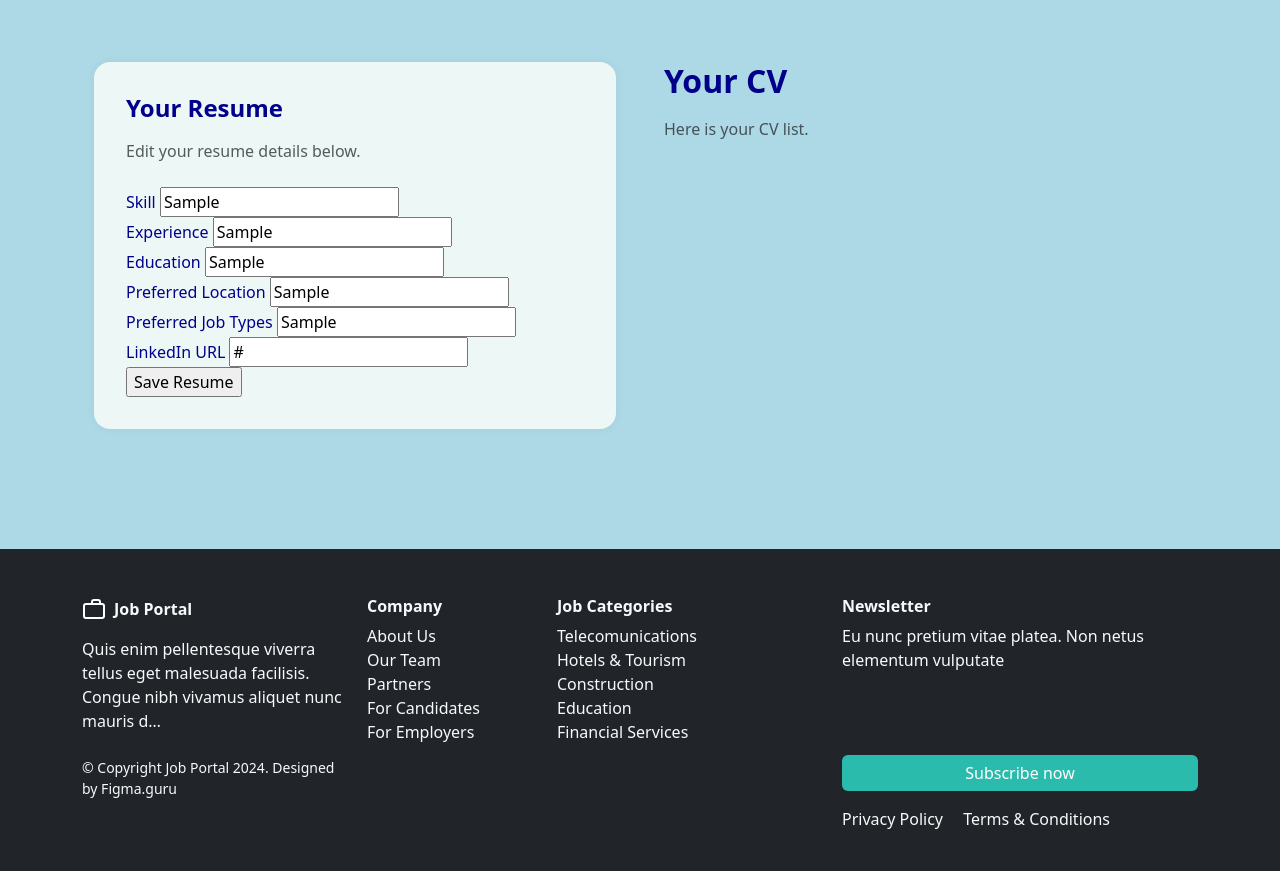
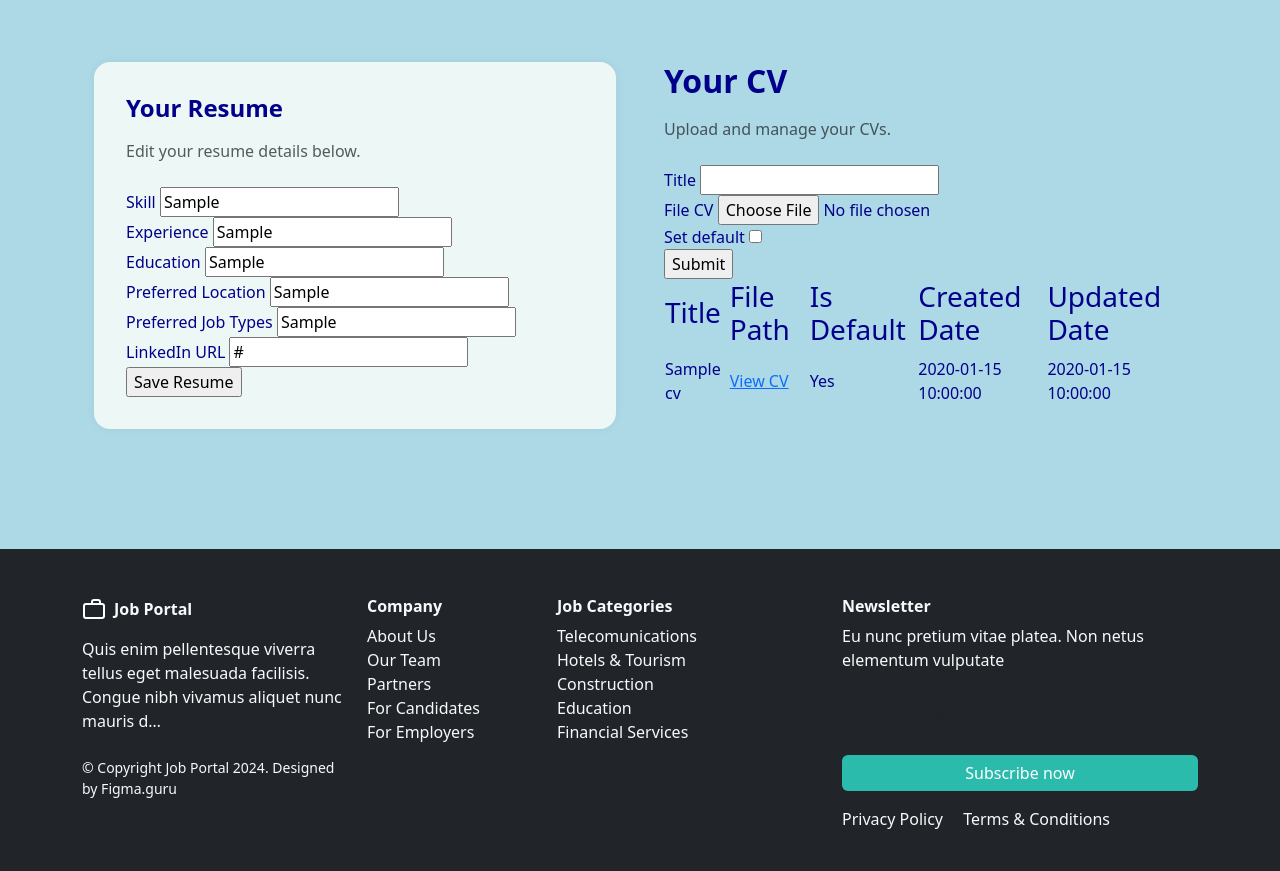
Before and after one commit to PNamGP1120/RecruitmentFlaskApp, a Flask app: page /profile in a window 1280 px wide. Shown: the part 355-1226 px from the top of the page. Run offline with Flask 3, Linux system fonts and the light colour scheme; a user stored in the database is signed in; tables that the repository leaves empty hold one stand-in row (values such as "Sample post"); grey boxes marked "Sample" are stand-in pictures.

Commit message:
complete resume and CV yeah yeah

```diff
--- a/app/__init__.py
+++ b/app/__init__.py
@@ -5,7 +5,7 @@ from urllib.parse import quote
 from flask_login import LoginManager
 app = Flask(__name__)
 app.config['SECRET_KEY']='jikagfvcuyidwsgvvudbsjahfduyjfvdguieygvsfuy'
-app.config['SQLALCHEMY_DATABASE_URI'] = 'mysql+pymysql://root:%s@localhost/recruitmentdb?charset=utf8mb4' % quote("0212")
+app.config['SQLALCHEMY_DATABASE_URI'] = 'mysql+pymysql://root:%s@localhost/recruitmentdb?charset=utf8mb4' % quote("Admin@123")
 app.config['SQLALCHEMY_TRACK_MODIFICATIONS'] = True
 app.config["PAGE_SIZE"] = 8
 
--- a/app/index.py
+++ b/app/index.py
@@ -25,44 +25,68 @@ def index():
 
 
 @app.route('/profile', methods=['POST', 'GET'])
-def resume_process():
+def profile_process():
     title = "Resume & CV Management"
     subtitle = "Edit your resume & CV"
 
     # Fetch the current user's resume (if it exists)
     resume = Resume.query.filter_by(user_id=current_user.id).first()
+    cv_list = CV.query.filter_by(resume_id=resume.id).all() if resume else []
 
     if request.method == 'POST':
-        if (not request.form['skill'] or not request.form['experience'] or not request.form['education']
-                or not request.form['location'] or not request.form['job'] or not request.form['linkedin']):
-            flash('Please enter all required resume details', 'danger')
-        else:
-            # Prepare resume data
-            resume_data = {
-                'skill': request.form['skill'],
-                'experience': request.form['experience'],
-                'education': request.form['education'],
-                'preferred_locations': request.form['location'],
-                'preferred_job_types': request.form['job'],
-                'linkedin_url': request.form.get('linkedin', '')
-            }
-            # Update or create resume
-            if resume:
-                # Update existing resume
-                dao.update_resume(resume, resume_data)
-                flash('Resume was successfully updated', 'success')
+        if 'resume_form' in request.form:
+            if (not request.form['skill'] or not request.form['experience'] or not request.form['education']
+                    or not request.form['location'] or not request.form['job'] or not request.form['linkedin']):
+                flash('Please enter all required resume details', 'danger')
             else:
-                # Create new resume
-                resume = Resume(**resume_data)
-                dao.add_resume(resume)
-                flash('Resume was successfully added', 'success')
-            return redirect(url_for('resume_process'))
+                # Prepare resume data
+                resume_data = {
+                    'skill': request.form['skill'],
+                    'experience': request.form['experience'],
+                    'education': request.form['education'],
+                    'preferred_locations': request.form['location'],
+                    'preferred_job_types': request.form['job'],
+                    'linkedin_url': request.form.get('linkedin', '')
+                }
+                # Update or create resume
+                if resume:
+                    # Update existing resume
+                    dao.update_resume(resume, resume_data)
+                    flash('Resume was successfully updated', 'success')
+                else:
+                    # Create new resume
+                    resume = Resume(**resume_data)
+                    dao.add_resume(resume)
+                    flash('Resume was successfully added', 'success')
 
-    return render_template('profile/profile.html', title=title, subtitle=subtitle, resume=resume)
+        elif 'cv_form' in request.form:  # Handle CV form submission
+            title = request.form['title']
+            file = request.files['file']
+            is_default = 'default' in request.form
 
-@app.route('/profile', methods=['POST', 'GET'])
-def cv_process():
-    return render_template()
+            if not resume:
+                flash('Please create a resume before uploading a CV', 'danger')
+            elif not title or not file:
+                flash('Please provide a title and file for the CV', 'danger')
+            else:
+                # Validate file type
+                if not file.filename.lower().endswith('.pdf'):
+                    flash('Only PDF files are allowed', 'danger')
+                else:
+                    success = dao.add_cv(
+                        title=title,
+                        file=file,
+                        is_default=is_default,
+                        resume_id=resume.id if resume else None
+                    )
+                    if success:
+                        flash('CV was successfully uploaded', 'success')
+                    else:
+                        flash('Error uploading CV', 'danger')
+
+        return redirect(url_for('profile_process'))
+
+    return render_template('profile/profile.html', title=title, subtitle=subtitle, resume=resume, rows=cv_list)
 
 @app.route('/company')
 def company():
--- a/app/templates/layout/header.html
+++ b/app/templates/layout/header.html
@@ -43,7 +43,7 @@
                     {{ current_user.username }}
                 </a>
                 <ul class="dropdown-menu dropdown-menu-end" aria-labelledby="navbarDropdownUser">
-                    <li><a class="dropdown-item" href="{{url_for('resume_process')}}">Profile</a></li>
+                    <li><a class="dropdown-item" href="{{url_for('profile_process')}}">Profile</a></li>
                     <li><a class="dropdown-item" href="/settings">Settings</a></li>
                     <li>
                         <hr class="dropdown-divider">
--- a/app/templates/profile/profile.html
+++ b/app/templates/profile/profile.html
@@ -20,10 +20,6 @@
 
 <section class="py-5">
     <div class="container">
-        <div class="row g-5">
-
-            <!-- Resume Section -->
-            <div class="col-md-6">
         {% with messages = get_flashed_messages(with_categories=true) %}
             {% if messages %}
                 {% for category, message in messages %}
@@ -35,12 +31,15 @@
             {% endif %}
         {% endwith %}
 
-
+        <div class="row g-5">
+            <!-- Resume Section -->
+            <div class="col-md-6">
                 <div class="resume-form-wrapper">
                     <h4 class="fw-bold mb-3">Your Resume</h4>
                     <p class="text-muted mb-4">Edit your resume details below.</p>
 
                     <form action="{{ url_for('profile_process') }}" method="POST">
+                        <input type="hidden" name="resume_form" value="1">
                         <label>
                             Skill
                             <input type="text" name="skill" placeholder="Skill" value="{{ resume.skill if resume else '' }}">
@@ -71,14 +70,51 @@
                 </div>
             </div>
 
+            <!-- CV Section -->
             <div class="col-md-6">
                 <h2 class="fw-bold mb-3">Your CV</h2>
                 <p class="text-muted mb-4">
-                    Here is your CV list.
+                    Upload and manage your CVs.
                 </p>
 
+                <form action="{{ url_for('profile_process') }}" method="POST" enctype="multipart/form-data">
+                    <input type="hidden" name="cv_form" value="1">
+                    <label>
+                        Title
+                        <input type="text" name="title">
+                    </label><br>
+                    <label>File CV</label>
+                    <input type="file" name="file"><br>
+                    <label>
+                        Set default
+                        <input type="checkbox" name="default">
+                    </label><br>
+                    <input type="submit">
+                </form>
 
+                {% if rows %}
+                <table>
+                    <thead>
+                    <td><h3>Title</h3></td>
+                    <td><h3>File Path</h3></td>
+                    <td><h3>Is Default</h3></td>
+                    <td><h3>Created Date</h3></td>
+                    <td><h3>Updated Date</h3></td>
+                    </thead>
 
+                    {% for row in rows%}
+                    <tr>
+                        <td>{{ row.title }}</td>
+                            <td><a href="{{ row.file_path }}" target="_blank">View CV</a></td>
+                            <td>{{ 'Yes' if row.is_default else 'No' }}</td>
+                            <td>{{ row.created_date.strftime('%Y-%m-%d %H:%M:%S') }}</td>
+                            <td>{{ row.updated_date.strftime('%Y-%m-%d %H:%M:%S') if row.updated_date else 'N/A' }}</td>
+                    </tr>
+                    {% endfor %}
+                </table>
+                {% else %}
+                <p>No CVs uploaded yet.</p>
+                {% endif %}
             </div>
 
         </div>
```
Also changed, not shown: app/dao.py (+38 -0 lines), app/models.py (+1 -9 lines). Lines whose indentation alone changed are shown as unchanged.
